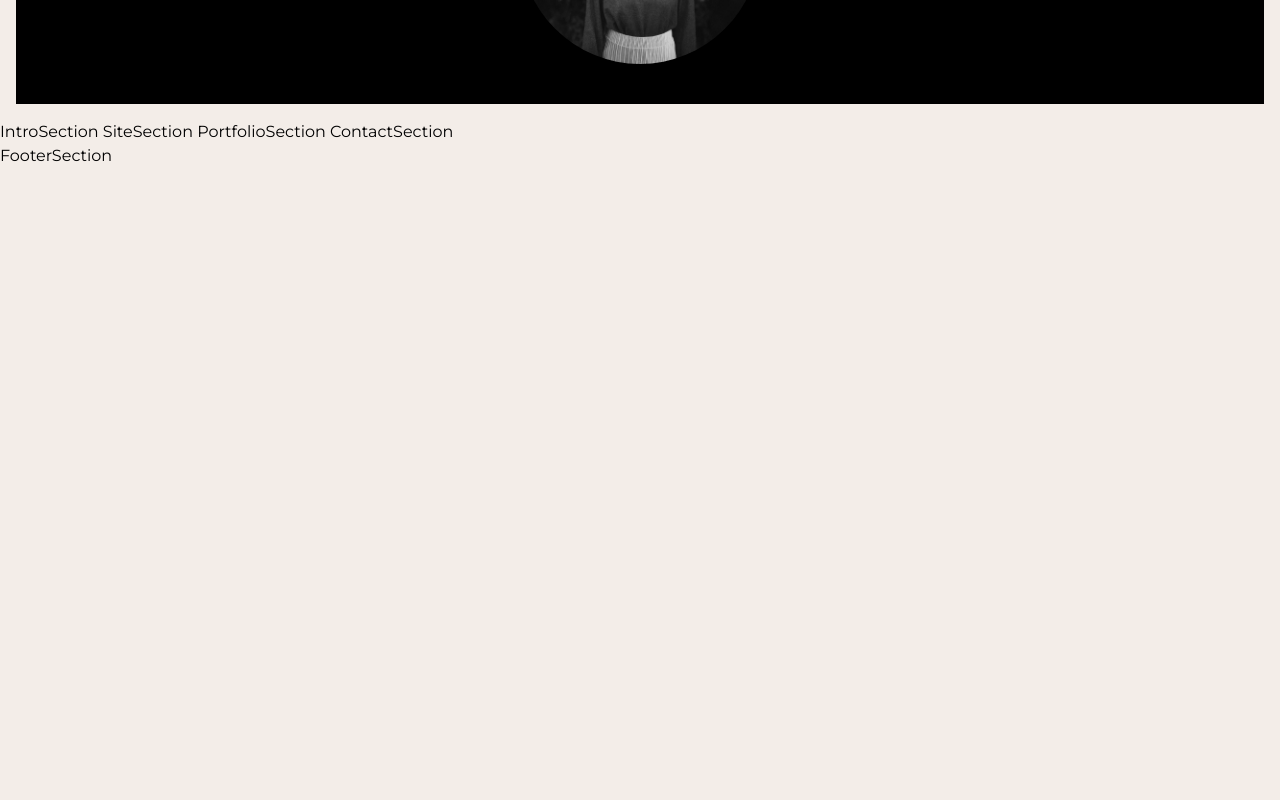
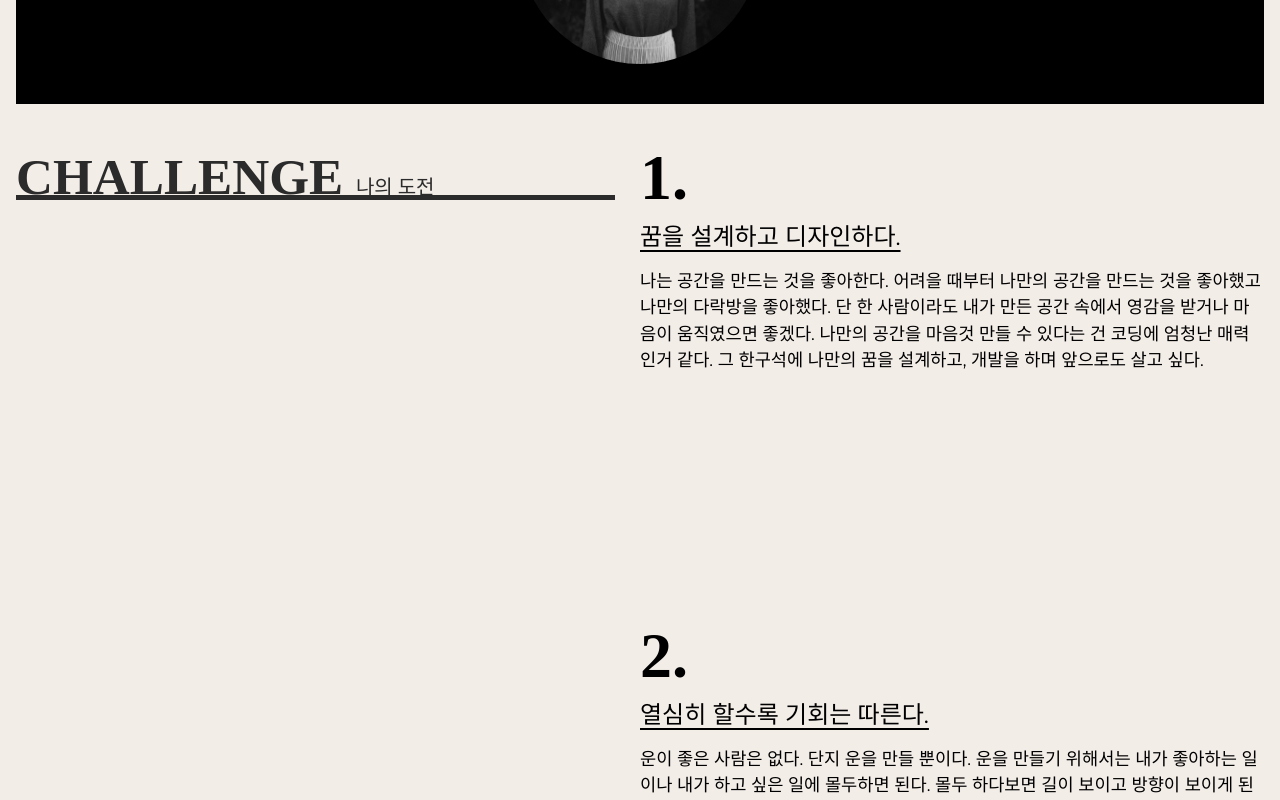
Before and after one commit to chloe-20/portfolio2023-vue, a Vue app: page / in a window 1280 px wide. Shown: the part 680-1480 px from the top of the page. Before the commit the page ends 848 px from the top, so only its background shows below. Built offline with nearby package versions, Linux system fonts and the light colour scheme; a small style sheet from the web is missing; a web font is replaced by a local one.

Commit message:
스킬완료

```diff
--- a/src/components/HeaderSection.vue
+++ b/src/components/HeaderSection.vue
@@ -1,5 +1,5 @@
 <script setup>
-import { headerNav } from "../constants/index";
+import { headerNav } from "@/constants/index";
 </script>
 
 <template>
--- a/src/components/SkillSection.vue
+++ b/src/components/SkillSection.vue
@@ -1,3 +1,90 @@
+<script setup>
+import { skillText } from "@/constants/index";
+</script>
+
 <template>
-  IntroSection
+  <section id="skill">
+    <div class="skill__inner">
+      <h2 class="skill__title">CHALLENGE <em>나의 도전</em></h2>
+      <div class="skill__desc">
+        <div v-for="(text, key) in skillText" :key="key">
+          <span>{{ key + 1 }}.</span>
+          <h3>{{ text.title }}</h3>
+          <p>{{ text.desc }}</p>
+        </div>
+      </div>
+    </div>
+  </section>
 </template>
+
+<style lang="scss">
+.skill__inner {
+  padding: 16px;
+  display: flex;
+  justify-content: space-between;
+
+  @media (max-width: 768px){
+    flex-direction: column;
+  }
+
+  .skill__title {
+    position: sticky;
+    top: 70px;
+    left: 0;
+    width: 48%;
+    height: 5vw;
+    font-size: 4vw;
+    font-weight: 900;
+    line-height: 1.6;
+    font-family: var(--mainKor-font);
+    color: var(--black100);
+    border-bottom: 0.4vw solid var(--black100);
+
+    @media (max-width: 768px){
+      width: 100%;
+      margin-bottom: 10vw;
+      font-size: 30px;
+      height: auto;
+      top: 68px;
+      background-color: var(--mainBg-color);
+    }
+
+    em {
+      font-size: 1.25rem;
+      font-weight: 400;
+      line-height: 2;
+    }
+  }
+
+  .skill__desc {
+    width: 50%;
+
+    @media (max-width: 768px){
+      width: 100%;
+    }
+
+    span {
+      font-size: 5vw;
+      font-weight: 900;
+      line-height: 1.3;
+      font-family: var(--mainNum-font);
+
+      @media (max-width: 768px){
+        font-size: 20vw;
+      }
+    }
+
+    h3 {
+      font-size: 1.5rem;
+      text-decoration: underline;
+      text-underline-position: under;
+      margin-bottom: 1vw;
+    }
+
+    p {
+      margin-bottom: 30vh;
+      font-size: 1.1rem;
+    }
+  }
+}
+</style>
```
Also changed, not shown: src/components/SkipSection.vue (indentation only).
